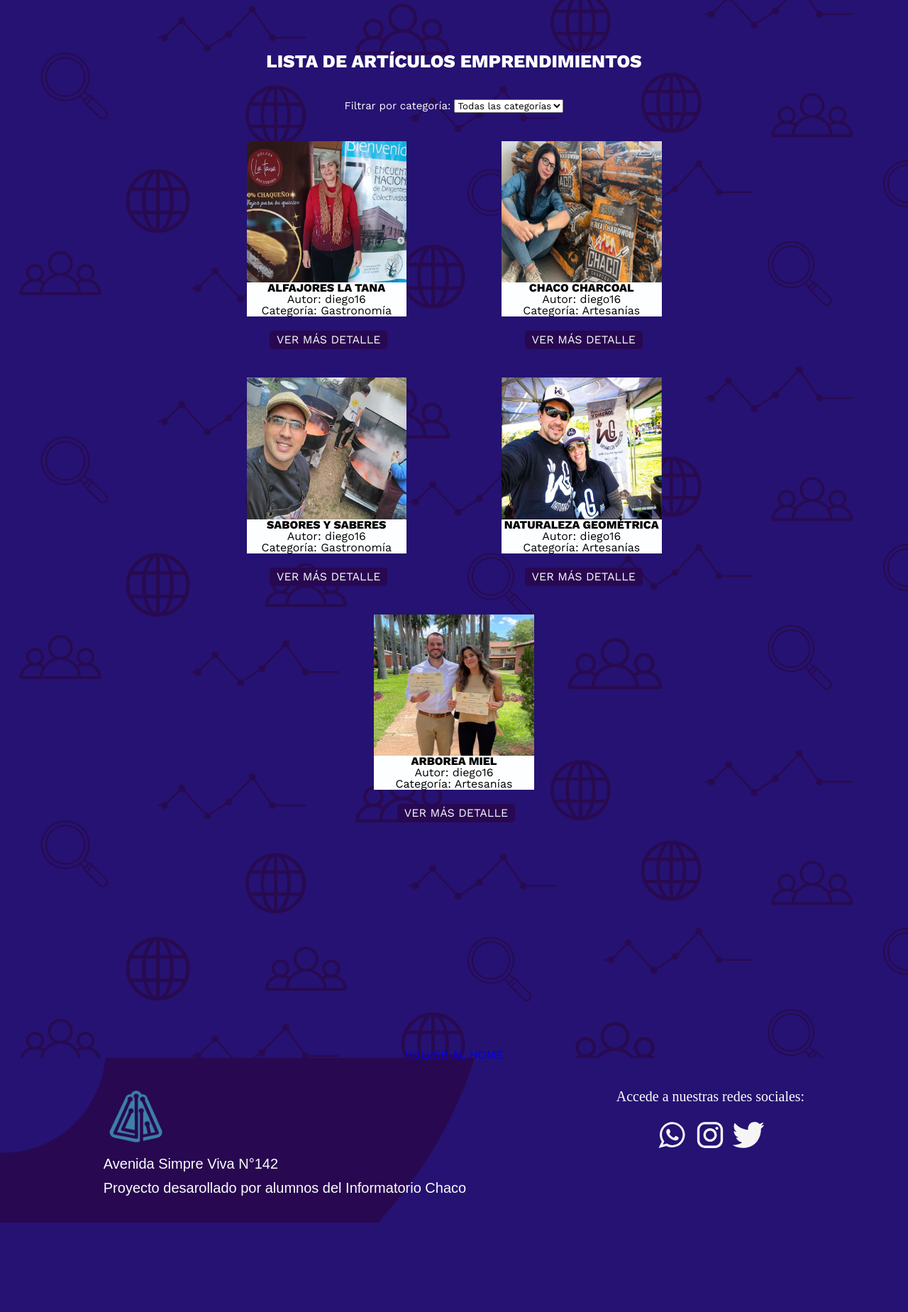
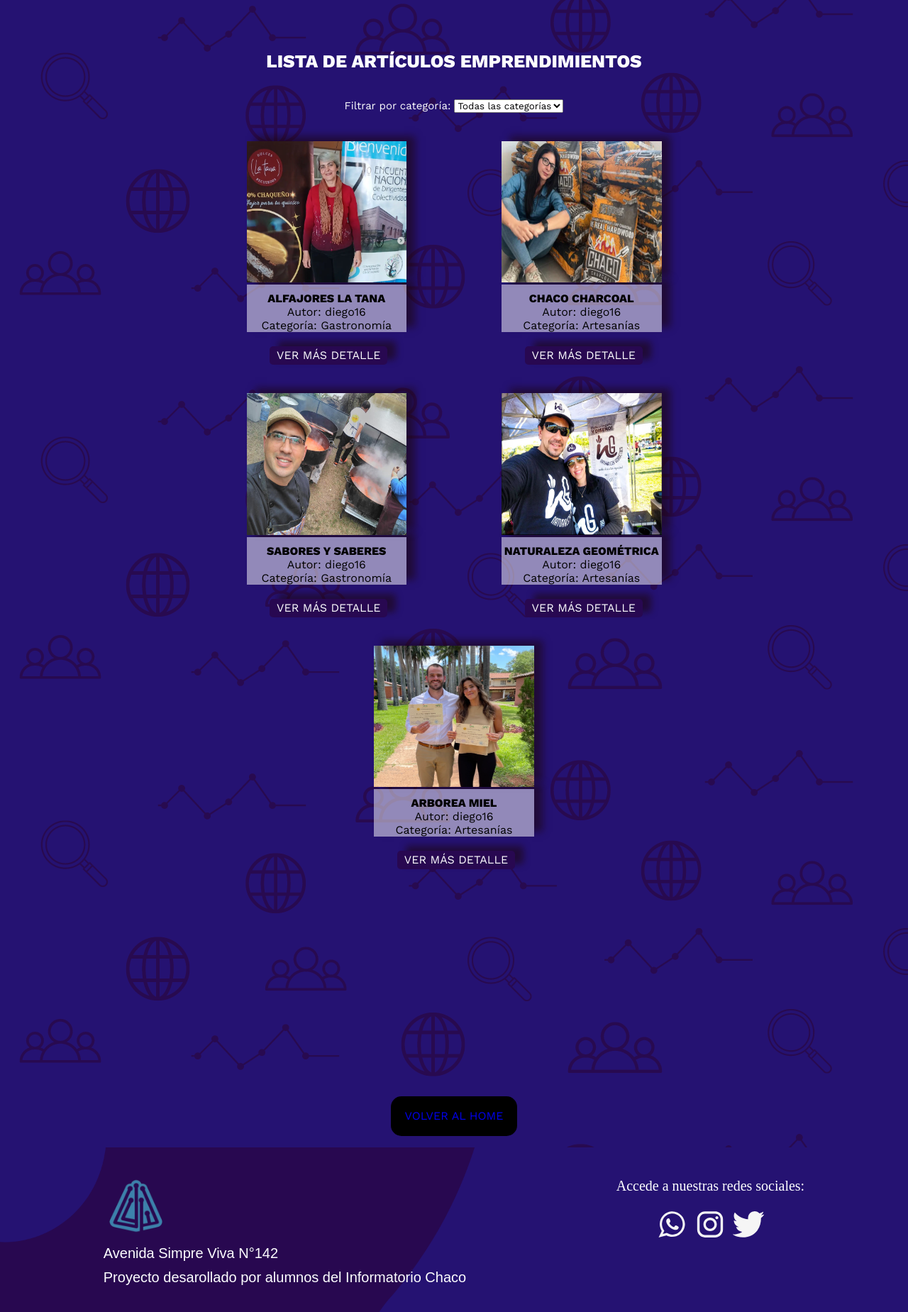
Before and after one commit to claudio-caio/proyecto_del_informatorio, a Django app: page /emprendimientos/ in a window 1280 px wide. Shown: the part 46-1895 px from the top of the page at 71% size. Before the commit the page ends 1769 px from the top, so only its background shows below. Run offline with Django 5.2, Linux system fonts and the light colour scheme; data comes from the database, SQL or seed files in the repository; both versions use the stored data as it was after the commit.

Commit message:
lista articulos

```diff
--- a/RepositorioDelProyecto2024/blog/static/css/lista_articulos.css
+++ b/RepositorioDelProyecto2024/blog/static/css/lista_articulos.css
@@ -8,6 +8,8 @@
     background-image: url('../img/fondoprueba.png');
 }
 
+/*Titulo */
+
 .titulo__articulos {
     padding: 20px 0;
     font-size: 20px;
@@ -17,12 +19,19 @@
     font-size: 160%;
 }
 
+/*Titulo  End*/
+
+/* Filtroador*/
+
 .filtrado__lista {
     padding: 20px 0;
     color: var(--color-blanco);
     font-size: 15px;
 }
 
+/* Filtroador End*/
+
+/*Galeria De Articulos Cargados */
 .articulos__cargados {
     display: flex;
     padding: 0px 195px;
@@ -33,6 +42,7 @@
     padding-bottom: 300px;
 }
 
+
 .articulo-item {
     display: flex;
     padding: 20px 67px;
@@ -42,23 +52,28 @@
     justify-content: space-evenly;
 }
 
-
 .articulo_caracteristicas {
+    padding-top: 10px;
     display: flex;
     flex-direction: column;
     width: 225.5px;
-    background-color: var(--color-blanco);
+    background-color: rgba(255, 255, 255, 0.5);
     justify-content: center;
     align-items: center;
     align-content: center;
     flex-wrap: nowrap;
     text-align: center;
+    line-height: 19px;
+    color: var(--color-negro);
+    box-shadow: 12px -7px 10px rgb(28 5 5 / 53%);
 }
 
 .articulo_caracteristicas .articulo__titulo {
     display: flex;
     font-weight: bold;
     font-size: 100%;
+
+
 }
 
 .detalles {
@@ -68,11 +83,43 @@
     padding: 5px 10px;
     border-radius: 5px;
     text-align: center;
+    box-shadow: 12px -7px 10px rgb(28 5 5 / 53%);
 }
 
 
 .imagen__cargadad {
     width: 225.5px;
     height: 199.5px;
+    box-shadow: 12px -7px 10px rgb(28 5 5 / 53%);
+}
 
+
+.articulo-item:hover {
+    transform: scale(1.15);
 }
+
+.zero__articulos {
+    display: flex;
+    flex-direction: column;
+    align-content: stretch;
+    align-items: baseline;
+    padding: 150px;
+    font-size: 20px;
+    color: var(--color-blanco);
+}
+
+/*Galeria De Articulos Cargados End*/
+
+/*Boton De Regreso a Inicio*/
+.boton__home {
+    display: flex;
+    justify-content: center;
+    align-items: center;
+    background: black;
+    padding: 20px;
+    margin-bottom: 20px;
+    border-radius: 15px;
+}
+
+
+/*Boton De Regreso a Inicio End*/
--- a/RepositorioDelProyecto2024/blog/templates/base.html
+++ b/RepositorioDelProyecto2024/blog/templates/base.html
@@ -14,6 +14,7 @@
         <link rel="stylesheet" href="{% static 'css/index.css' %}">
         <link rel="stylesheet" href="{% static 'css/reset.css' %}">
         <link rel="stylesheet" href="{% static 'css/lista_articulos.css' %}">
+        <link rel="stylesheet" href="{% static 'css/crear_articulo.css' %}">
         <!--
 
             <link rel="stylesheet" href="{% static 'css/style.css' %}">
--- a/RepositorioDelProyecto2024/blog/templates/emprendimientos/lista_articulos.html
+++ b/RepositorioDelProyecto2024/blog/templates/emprendimientos/lista_articulos.html
@@ -32,6 +32,7 @@
         <div class="articulo-item">
             <!-- Validación para mostrar la imagen si existe, y mensaje si no existe -->
             {% if articulo.imagen %}
+            <a  href="{% url 'emprendimientos:detalle_articulo' articulo.pk %}">
                 <img  class="imagen__cargadad" src="{{ articulo.imagen.url }}" alt="{{ articulo.titulo }}">
                 {% else %}
                 <p>No hay imagen disponible</p>
@@ -40,15 +41,21 @@
                     <p class="articulo__titulo"> {{ articulo.titulo }}</p>
                     <p>Autor: {{ articulo.autor }}</p>
                     <p><strong>Categoría:</strong> {{ articulo.categoria.nombre }}</p>
+
                 </div>
+            </a>
             <a class="detalles" href="{% url 'emprendimientos:detalle_articulo' articulo.pk %}">VER MÁS DETALLE</a>
         </div>
         {% empty %}
+        <div class="zero__articulos">
+
             <p>No hay artículos disponibles en esta categoría.</p>
+        </div>
         {% endfor %}
     </div>
-
+    <div class="boton__home">
         <a href="{% url 'index' %}">VOLVER AL HOME</a>
+    </div>
 
 </section>
     {% endblock contenido %}
```
Also changed, not shown: RepositorioDelProyecto2024/blog/blog/db.sqlite3, RepositorioDelProyecto2024/blog/static/css/crear_articulo.css (added). Lines whose indentation alone changed are shown as unchanged.
